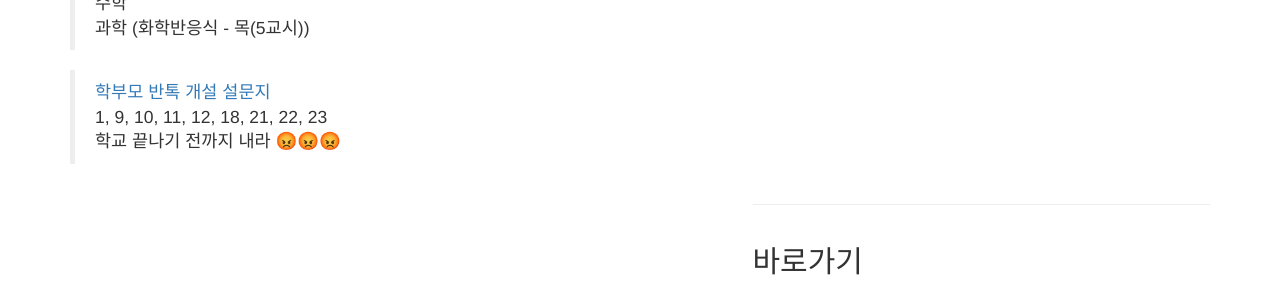
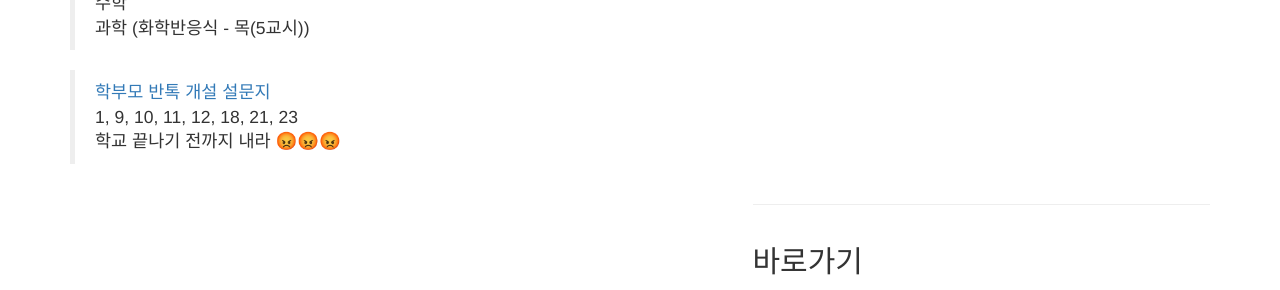
Before and after one commit to bundang-ms-2021/oncl, a Jekyll site: the page built from _posts/2014-09-21-services-1.markdown, in a window 1280 px wide and 1049 px high. Shown: the part 429-719 px from the top of the window. Built offline with Jekyll 4.4.1, drawn with Linux system fonts in a browser that asks for light colours; nearby versions of some CDN libraries; library files that are not in the unit come from our copies.

Commit message:
Update 2014-09-21-services-1.markdown

```diff
--- a/_posts/2014-09-21-services-1.markdown
+++ b/_posts/2014-09-21-services-1.markdown
@@ -16,5 +16,5 @@ description: |
   > 과학 (화학반응식 - 목(5교시))
 
   > <a href = "https://forms.gle/hAUZGe9o8KbfpddZ6">학부모 반톡 개설 설문지</a>
-  > 1, 9, 10, 11, 12, 18, 21, 22, 23
+  > 1, 9, 10, 11, 12, 18, 21, 23
   > 학교 끝나기 전까지 내라 😡😡😡
```
